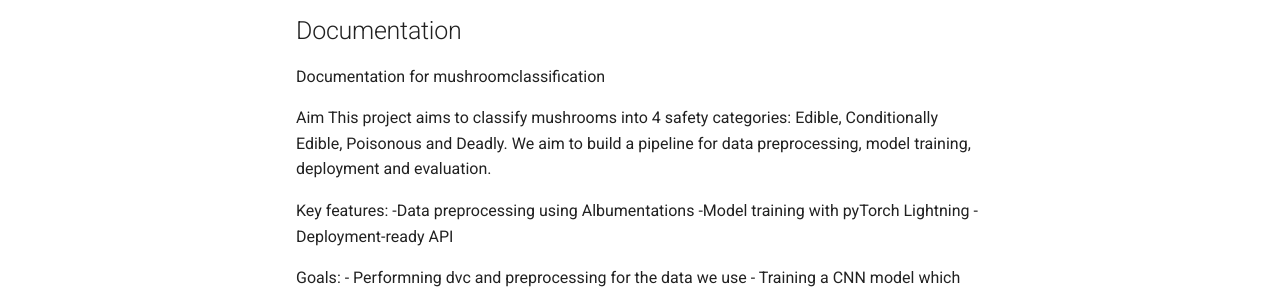
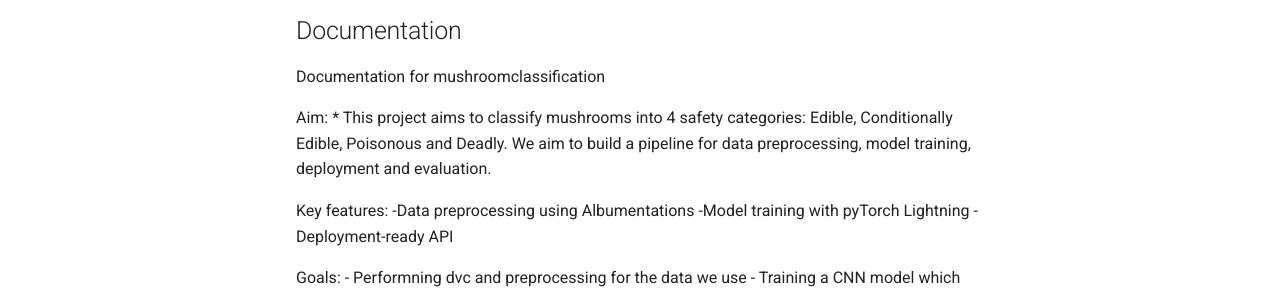
Before and after one commit to Radu-s-Org-DTU/dtu_mlops_project, an MkDocs documentation site: the page built from docs/source/index.md, in a window 1280 px wide. Shown: the part 167-461 px from the top of the page. Built offline with MkDocs 1.6.1 and Material for MkDocs 9.7.7, drawn with Linux system fonts in a browser that asks for light colours; part of the change alters nothing that is shown.

```diff
--- a/docs/source/index.md
+++ b/docs/source/index.md
@@ -2,8 +2,8 @@
 
 Documentation for mushroomclassification
 
-Aim
-This project aims to classify mushrooms into 4 safety categories: Edible, Conditionally Edible, Poisonous and Deadly. We aim to build a pipeline for data preprocessing, model training, deployment and evaluation.
+Aim:
+* This project aims to classify mushrooms into 4 safety categories: Edible, Conditionally Edible, Poisonous and Deadly. We aim to build a pipeline for data preprocessing, model training, deployment and evaluation.
 
 Key features:
 -Data preprocessing using Albumentations
```
